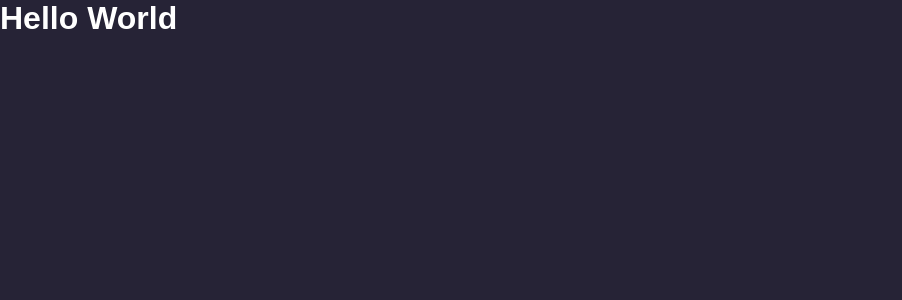
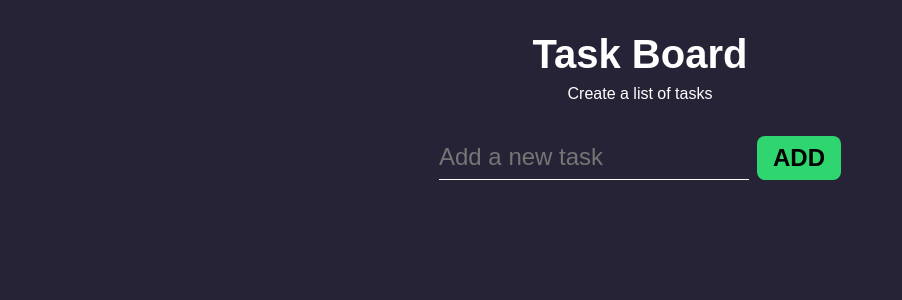
Before and after one commit to agwadan/vuex-task-manager, a Nuxt app: page / in a window 1280 px wide. Shown: the top 300 px of the page, without its empty margins (0-902 px from the left). Built offline with nearby package versions, Linux system fonts and the light colour scheme.

Commit message:
Add main store file

```diff
--- a/pages/index.vue
+++ b/pages/index.vue
@@ -1,7 +1,13 @@
 <template>
-  <div>
-    <h1>Hello World</h1>
-  </div>
+  <main>
+    <h1>Task Board</h1>
+    <p>Create a list of tasks</p>
+
+    <div class="create-new">
+      <input type="text" v-model="newTask" placeholder="Add a new task" @keypress.enter="addTask">
+      <button @click="addTask">Add</button>
+    </div>
+  </main>
 </template>
 
 <script>
--- /dev/null
+++ b/store/index.js
@@ -0,0 +1,21 @@
+//STATE
+//------------
+export const state = () => {
+  tasks: []
+}
+
+//MUTATIONS
+//------------
+export const mutations = {
+  ADD_TASK(state, task) {//------------------------------------------------------ takes the state and the task to be added.
+    state.tasks = [{ content: task, done: false }, ...state.tasks]; //----------- use spread operator to keep what is already in state and add new things
+  },
+
+  REMOVE_TASK(state, task) {
+    state.tasks.splice(state.tasks.indexOf(task), 1);
+  },
+
+  TOGGLE_TASK(state, task) {
+    task.done = !task.done;
+  }
+}
```
